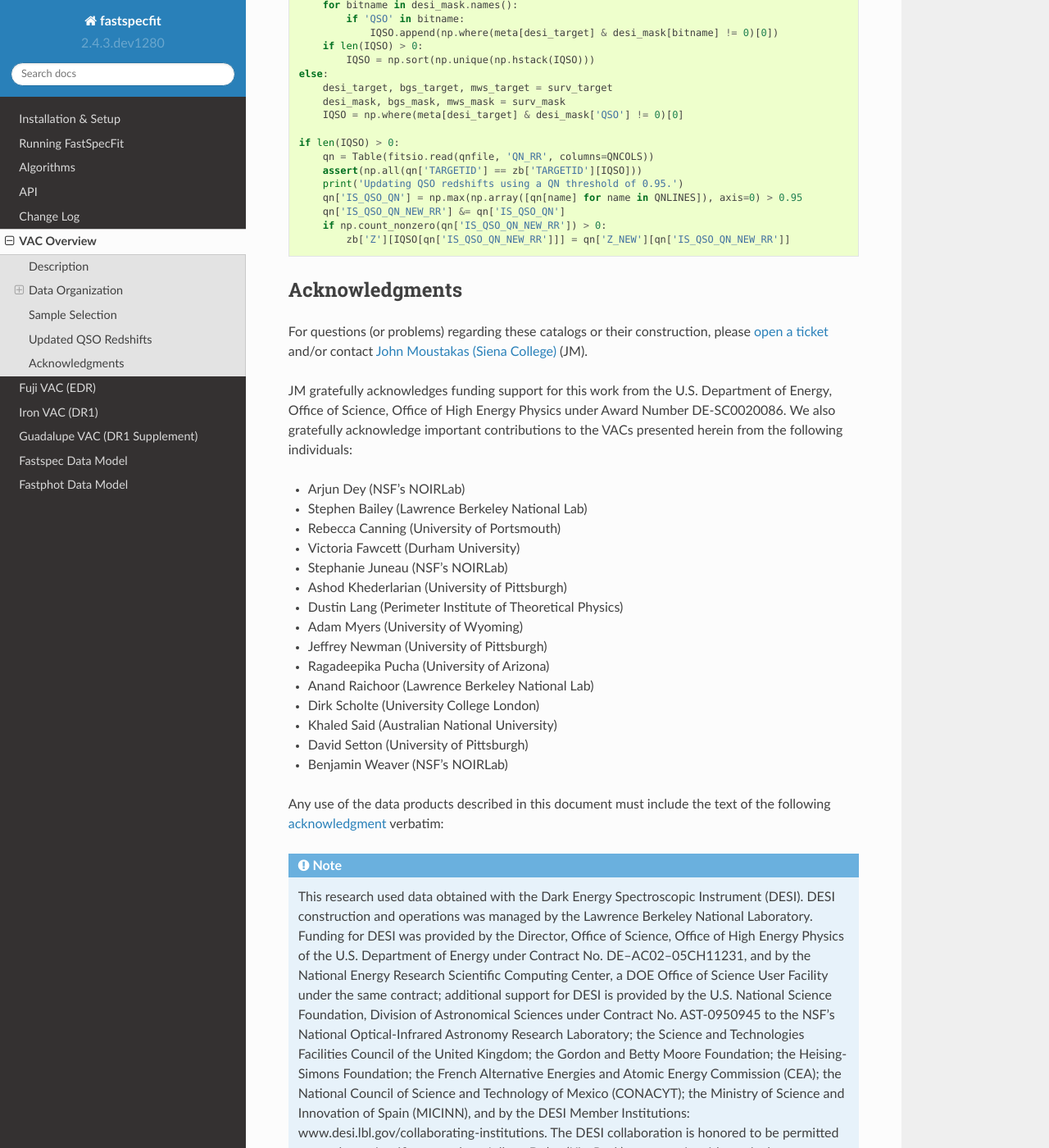
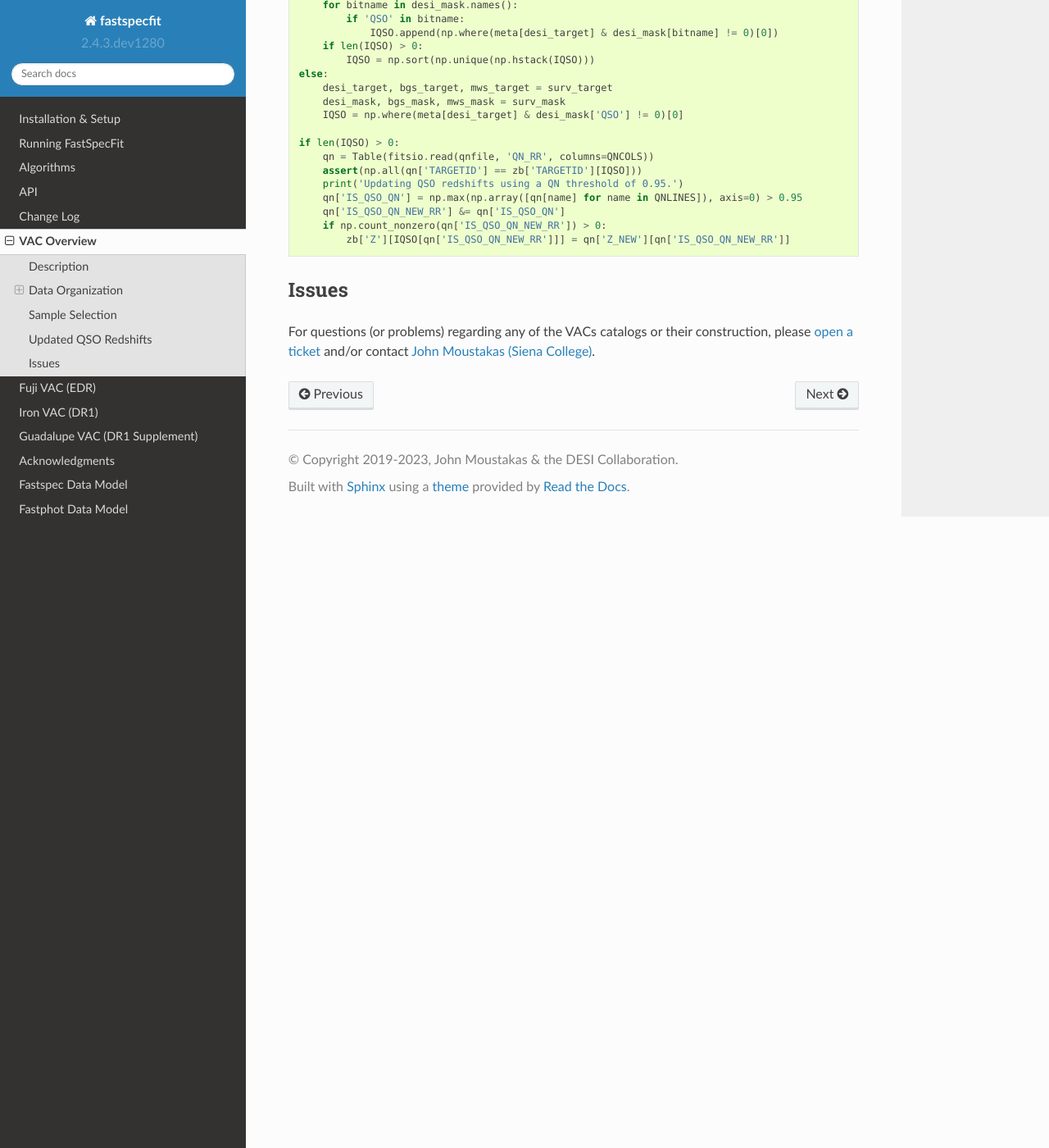
Before and after one commit to desihub/fastspecfit, a Sphinx documentation site: the page built from doc/vacs.rst, in a window 1280 px wide and 1400 px high, scrolled down 2812 px. Shown: the whole window at 82% size. Built offline with Sphinx 7.4.7 and the Read the Docs theme 2.0.0, drawn with Linux system fonts in a browser that asks for light colours; some of the changed text lies outside the part shown.

Commit message:
promote acknowledgments to the top level

```diff
--- a/doc/index.rst
+++ b/doc/index.rst
@@ -38,6 +38,7 @@ Value Added Catalogs (VACs)
    fuji.rst
    iron.rst
    guadalupe.rst
+   acknowledgments.rst
 
 Data Model
 ----------
--- a/doc/vacs.rst
+++ b/doc/vacs.rst
@@ -158,62 +158,15 @@ following bit of code:
       if np.count_nonzero(qn['IS_QSO_QN_NEW_RR']) > 0:
           zb['Z'][IQSO[qn['IS_QSO_QN_NEW_RR']]] = qn['Z_NEW'][qn['IS_QSO_QN_NEW_RR']]
 
-.. _`acknowledgments`:
+Issues
+------
 
-Acknowledgments
-----------------
-
-For questions (or problems) regarding these catalogs or their construction,
-please `open a ticket`_ and/or contact `John Moustakas (Siena College)`_ (JM).
-
-JM gratefully acknowledges funding support for this work from the
-U.S. Department of Energy, Office of Science, Office of High Energy Physics
-under Award Number DE-SC0020086. We also gratefully acknowledge important
-contributions to the VACs presented herein from the following individuals:
-
-* Arjun Dey (NSF's NOIRLab)
-* Stephen Bailey (Lawrence Berkeley National Lab)
-* Rebecca Canning (University of Portsmouth)
-* Victoria Fawcett (Durham University)
-* Stephanie Juneau (NSF's NOIRLab)
-* Ashod Khederlarian (University of Pittsburgh)
-* Dustin Lang (Perimeter Institute of Theoretical Physics)
-* Adam Myers (University of Wyoming)
-* Jeffrey Newman (University of Pittsburgh)
-* Ragadeepika Pucha (University of Arizona)
-* Anand Raichoor (Lawrence Berkeley National Lab)
-* Dirk Scholte (University College London)
-* Khaled Said (Australian National University)
-* David Setton (University of Pittsburgh)
-* Benjamin Weaver (NSF's NOIRLab)
-
-Any use of the data products described in this document must include the text of
-the following `acknowledgment`_ verbatim:
-
-.. note::
-
-    This research used data obtained with the Dark Energy Spectroscopic
-    Instrument (DESI). DESI construction and operations was managed by the
-    Lawrence Berkeley National Laboratory. Funding for DESI was provided by the
-    Director, Office of Science, Office of High Energy Physics of the
-    U.S. Department of Energy under Contract No. DE–AC02–05CH11231, and by the
-    National Energy Research Scientific Computing Center, a DOE Office of
-    Science User Facility under the same contract; additional support for DESI
-    is provided by the U.S. National Science Foundation, Division of
-    Astronomical Sciences under Contract No. AST-0950945 to the NSF’s National
-    Optical-Infrared Astronomy Research Laboratory; the Science and Technologies
-    Facilities Council of the United Kingdom; the Gordon and Betty Moore
-    Foundation; the Heising-Simons Foundation; the French Alternative Energies
-    and Atomic Energy Commission (CEA); the National Council of Science and
-    Technology of Mexico (CONACYT); the Ministry of Science and Innovation of
-    Spain (MICINN), and by the DESI Member Institutions:
-    www.desi.lbl.gov/collaborating-institutions. The DESI collaboration is
-    honored to be permitted to conduct scientific research on Iolkam Du’ag (Kitt
-    Peak), a mountain with particular significance to the Tohono O’odham Nation.
+For questions (or problems) regarding any of the VACs catalogs or their
+construction, please `open a ticket`_ and/or contact `John Moustakas (Siena
+College)`_.
 
 .. _`here`: https://data.desi.lbl.gov/doc/organization/
 .. _`Redrock catalog`: https://desidatamodel.readthedocs.io/en/latest/DESI_SPECTRO_REDUX/SPECPROD/healpix/SURVEY/PROGRAM/PIXGROUP/PIXNUM/redrock-SURVEY-PROGRAM-PIXNUM.html
 .. _`quasarnet catalog`: https://desidatamodel.readthedocs.io/en/latest/DESI_SPECTRO_REDUX/SPECPROD/healpix/SURVEY/PROGRAM/PIXGROUP/PIXNUM/qso_qn-SURVEY-PROGRAM-PIXNUM.html
 .. _`open a ticket`: https://github.com/desihub/fastspecfit/issues
 .. _`John Moustakas (Siena College)`: mailto:jmoustakas@siena.edu
-.. _`acknowledgment`: https://data.desi.lbl.gov/public/doc/acknowledgements/
```
Also changed, not shown: doc/acknowledgments.rst (added, +58 -0 lines).
